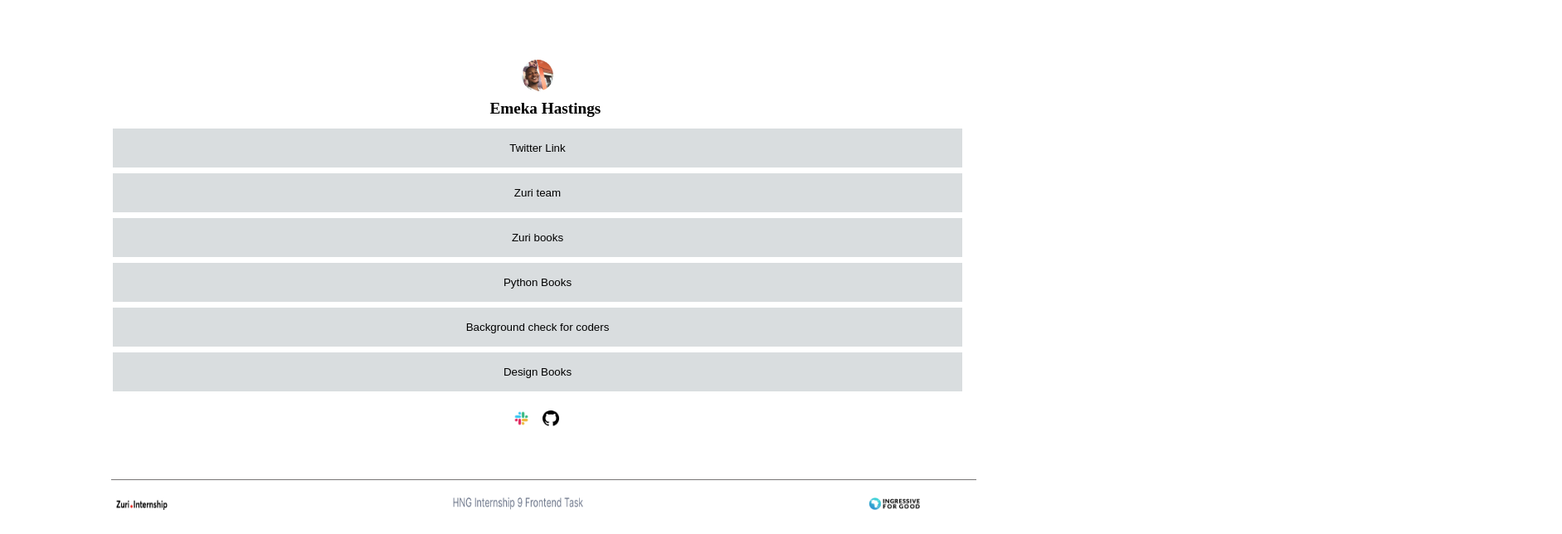
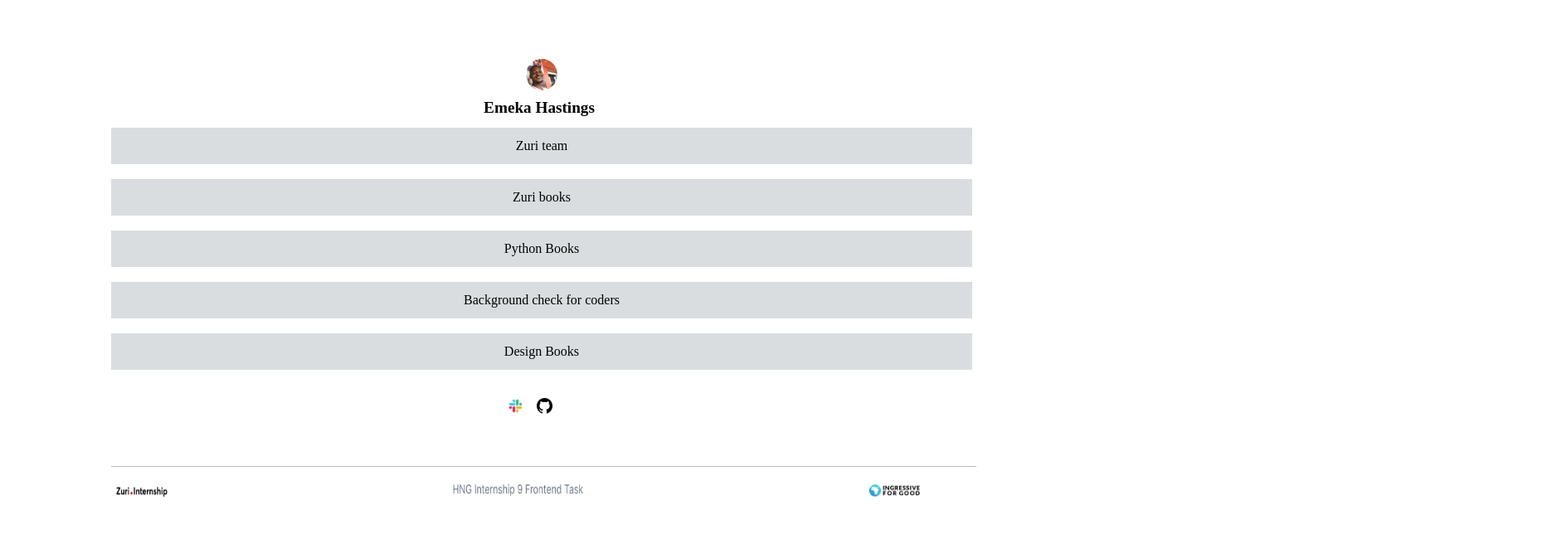
Before and after one commit to emekahastings/Task1, a React (Create React App) app: page / in a window 1280 px wide. Shown: the top 644 px of the page at 83% size, 1883 px wide, since content can reach past the window. Built offline with nearby package versions, Linux system fonts and the light colour scheme.

Commit message:
fourthcommit

```diff
--- a/src/Tree.js
+++ b/src/Tree.js
@@ -14,21 +14,21 @@ const Tree=()=>{
           <div className='first' >
             <div className='imagecont'>
 
-    <img src={image} className='amaka' alt='' />
+    <img src={image} className='amaka' id='profile__img' alt='' />
     <img src={icon} className='dots' alt='' />
             </div>
-            <b className='name'>Emeka Hastings</b>
+            <b className='name' id='twitter'>Emeka Hastings</b> <br />
+            <b className='name' id='slack'>emekahastings</b>
             </div>
 
             <Router>
           <div className='linkcont'>
 
-           <a href="http://twitter.com/EmekaHastings">  <button id='twitter'  >Twitter Link</button> <br /> </a>
-          <a href="https://training.zuri.team/" >  <button  id='btn_zuri' >Zuri team</button> <br /> </a>
-           <a href='https://books.zuri.team'>  <button  id='books' >  Zuri books</button> <br /> </a>
-           <a href='https://books.zuri.team/python-for-beginners?ref_id=<EmekaHastings>' >  <button  id='python' >Python Books</button> <br /> </a>
-           <a href='https://background.zuri.team'>  <button  id='pitch' >Background check for coders</button> <br /> </a>
-           <a href='https://books.zuri.team/design-rules'>  <button  id='book_design' >Design Books</button> <br /> </a>
+          <a href="https://training.zuri.team/" id='btn_zuri' > Zuri team </a> <br />
+           <a href='https://books.zuri.team' id='books' >   Zuri books <br />   </a>  <br />
+           <a href='https://books.zuri.team/python-for-beginners?ref_id=<EmekaHastings>' id='python' >  Python Books  </a> <br />
+           <a href='https://background.zuri.team'  id='pitch' > Background check for coders  </a> <br />
+           <a href='https://books.zuri.team/design-rules' id='book_design' > Design Books </a>  <br />
 
           </div>
           </Router>
--- a/src/index.css
+++ b/src/index.css
@@ -10,7 +10,7 @@ body{
   margin-top: 5%;
   width: 3%;
   height: auto;
-  margin-left: 2%;
+  margin-left: 3%;
   border-radius: 50%;
 }
 .imagecont{
@@ -20,6 +20,7 @@ body{
   margin-bottom: 10px;
 }
 .container{
+  width: 100%;
   display: block;
   margin-bottom: 0%;
 }
@@ -29,23 +30,29 @@ body{
 }
 .linkcont{
   margin-top: 1%;
+  width: 100%;
+  display: flex;
+  flex-direction: column;
+  text-align: center;
+  position: relative;
 }
-button{
+ a{
   width: 80%;
-  padding: 16px;
+  padding: 13px;
   margin-left: 10%;
-  margin-bottom: 7px;
+  margin-right: 10%;
   background-color: rgb(217, 221, 223);
-  border: 0px rgb(217, 221, 223) solid
+  border: 0px rgb(217, 221, 223) solid;
+  color: black;
+  text-decoration: none;
 }
 .footer{
   display: flex;
-
   margin-bottom: 5%;
 }
 .last{
   margin-left: 10%;
-  border-top: rgb(120, 117, 117) 1px solid;
+  border-top: rgb(190, 187, 187) 1px solid;
   display: flex;
   margin-right: 7.5%;
   margin-top: 2rem;
@@ -68,6 +75,9 @@ button{
   width: 15%;
 }
 .dots{
+  display: none;
+}
+#slack{
   display: none;
 }
 .slack, .git{
@@ -95,6 +105,15 @@ button{
   }
   .linkcont{
     margin-top: 4%;
+    right: 4%;
+  }
+  a{
+    font-size: 1.2em;
+    font-weight: 500;
+  }
+
+  #slack{
+    display: none;
   }
   button{
     font-size: 1.05rem;
```
